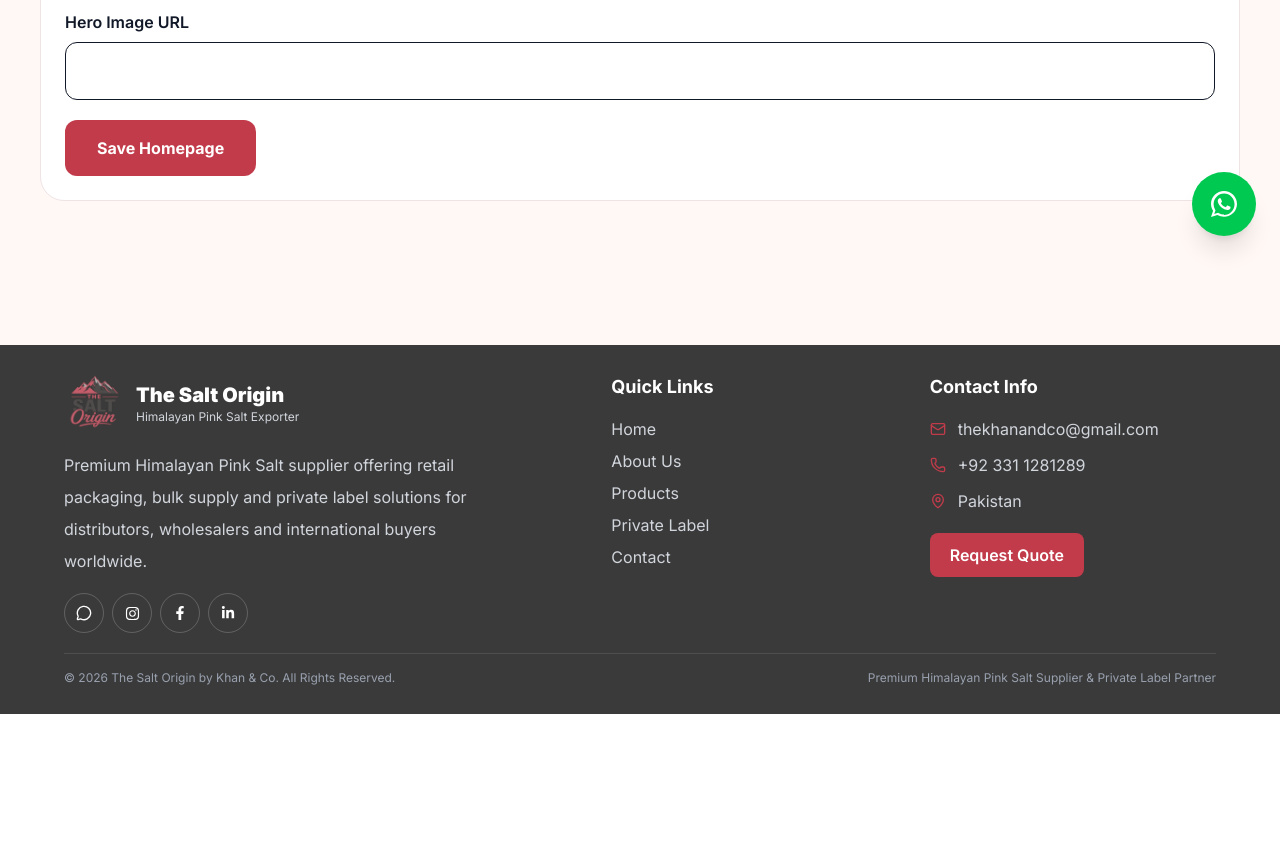
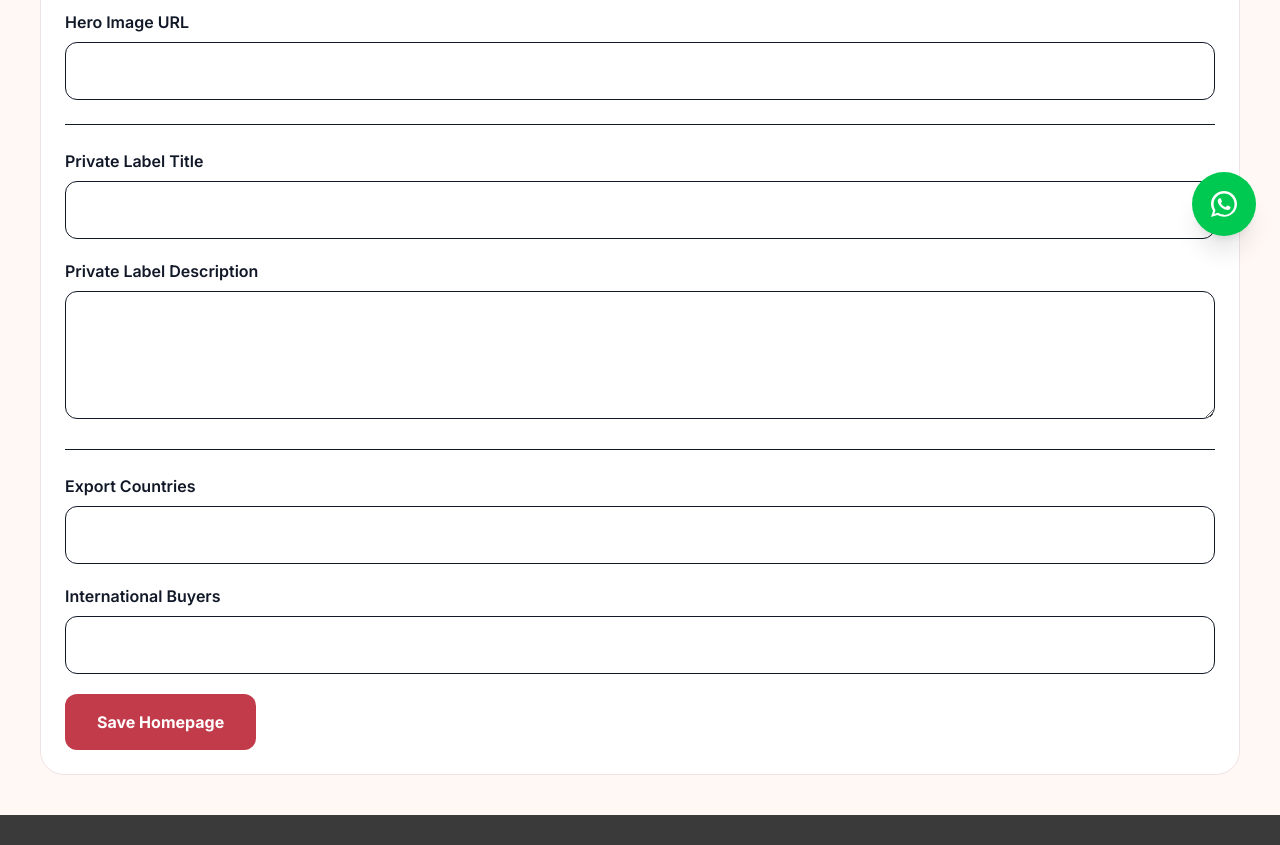
Before and after one commit to thekhanandco-design/the-salt-secrets, a Next.js app: page /admin/homepage in a window 1280 px wide. Shown: the part 540-1385 px from the top of the page. Before the commit the page ends 1254 px from the top, so only its background shows below. Built offline with nearby package versions, Linux system fonts and the light colour scheme; no server answers; the database is empty.

Commit message:
homepage cms updated

```diff
--- a/src/app/admin/homepage/page.tsx
+++ b/src/app/admin/homepage/page.tsx
@@ -11,6 +11,20 @@ export default function HomepageCMS() {
   const [heroDescription, setHeroDescription] =
     useState("");
   const [heroImage, setHeroImage] = useState("");
+
+  const [privateLabelTitle, setPrivateLabelTitle] =
+    useState("");
+
+  const [
+    privateLabelDescription,
+    setPrivateLabelDescription,
+  ] = useState("");
+
+  const [exportCountries, setExportCountries] =
+    useState("");
+
+  const [buyersCount, setBuyersCount] =
+    useState("");
 
   useEffect(() => {
     loadHomepage();
@@ -29,6 +43,22 @@ export default function HomepageCMS() {
         data.hero_description || ""
       );
       setHeroImage(data.hero_image || "");
+
+      setPrivateLabelTitle(
+        data.private_label_title || ""
+      );
+
+      setPrivateLabelDescription(
+        data.private_label_description || ""
+      );
+
+      setExportCountries(
+        data.export_countries || ""
+      );
+
+      setBuyersCount(
+        data.buyers_count || ""
+      );
     }
 
     setLoading(false);
@@ -44,6 +74,17 @@ export default function HomepageCMS() {
           hero_title: heroTitle,
           hero_description: heroDescription,
           hero_image: heroImage,
+
+          private_label_title:
+            privateLabelTitle,
+
+          private_label_description:
+            privateLabelDescription,
+
+          export_countries:
+            exportCountries,
+
+          buyers_count: buyersCount,
         })
         .eq("id", 1);
 
@@ -52,7 +93,9 @@ export default function HomepageCMS() {
         return;
       }
 
-      alert("Homepage Updated Successfully");
+      alert(
+        "Homepage Updated Successfully"
+      );
     } finally {
       setSaving(false);
     }
@@ -78,6 +121,8 @@ export default function HomepageCMS() {
 
           <div className="space-y-5">
 
+            {/* HERO */}
+
             <div>
               <label className="block font-semibold mb-2">
                 Hero Title
@@ -86,7 +131,9 @@ export default function HomepageCMS() {
               <input
                 value={heroTitle}
                 onChange={(e) =>
-                  setHeroTitle(e.target.value)
+                  setHeroTitle(
+                    e.target.value
+                  )
                 }
                 className="w-full border rounded-xl p-4"
               />
@@ -116,7 +163,9 @@ export default function HomepageCMS() {
               <input
                 value={heroImage}
                 onChange={(e) =>
-                  setHeroImage(e.target.value)
+                  setHeroImage(
+                    e.target.value
+                  )
                 }
                 className="w-full border rounded-xl p-4"
               />
@@ -129,6 +178,80 @@ export default function HomepageCMS() {
                 className="w-64 rounded-xl border"
               />
             )}
+
+            <hr className="my-6" />
+
+            {/* PRIVATE LABEL */}
+
+            <div>
+              <label className="block font-semibold mb-2">
+                Private Label Title
+              </label>
+
+              <input
+                value={privateLabelTitle}
+                onChange={(e) =>
+                  setPrivateLabelTitle(
+                    e.target.value
+                  )
+                }
+                className="w-full border rounded-xl p-4"
+              />
+            </div>
+
+            <div>
+              <label className="block font-semibold mb-2">
+                Private Label Description
+              </label>
+
+              <textarea
+                value={
+                  privateLabelDescription
+                }
+                onChange={(e) =>
+                  setPrivateLabelDescription(
+                    e.target.value
+                  )
+                }
+                className="w-full border rounded-xl p-4 h-32"
+              />
+            </div>
+
+            <hr className="my-6" />
+
+            {/* EXPORT SECTION */}
+
+            <div>
+              <label className="block font-semibold mb-2">
+                Export Countries
+              </label>
+
+              <input
+                value={exportCountries}
+                onChange={(e) =>
+                  setExportCountries(
+                    e.target.value
+                  )
+                }
+                className="w-full border rounded-xl p-4"
+              />
+            </div>
+
+            <div>
+              <label className="block font-semibold mb-2">
+                International Buyers
+              </label>
+
+              <input
+                value={buyersCount}
+                onChange={(e) =>
+                  setBuyersCount(
+                    e.target.value
+                  )
+                }
+                className="w-full border rounded-xl p-4"
+              />
+            </div>
 
             <button
               onClick={saveHomepage}
```
